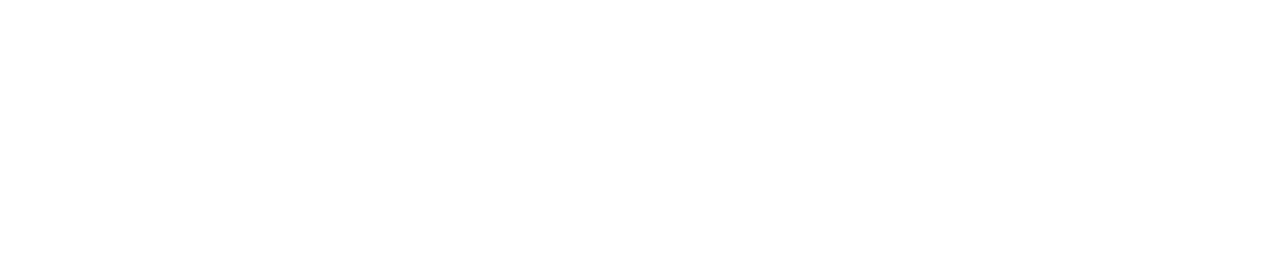
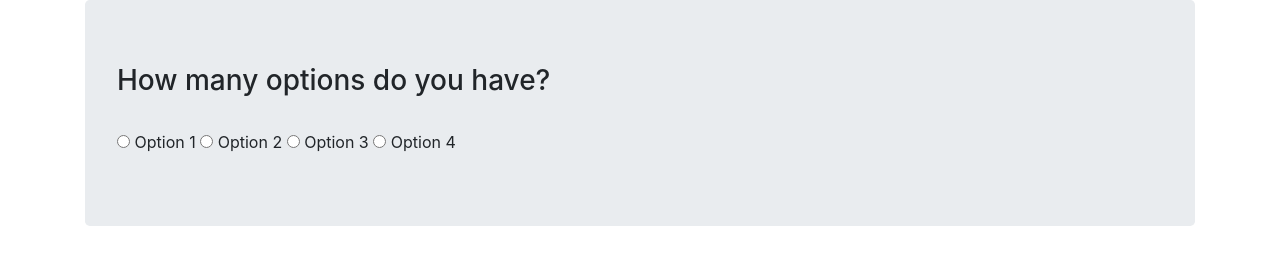
Before and after one commit to mirkomaya/TriviaGame, a plain HTML site: page index.html in a window 1280 px wide. Both pictures are taken after a click on the button "Start Game". Drawn offline with nearby package versions, Linux system fonts and the light colour scheme.

Commit message:
Began testing radio input form.

```diff
--- a/assets/javascript/app.js
+++ b/assets/javascript/app.js
@@ -16,8 +16,12 @@ function viewQuestion() {
 }
 // append with radio
 
+$("#questionBox").hide();
+
 
 
 $("#startButton").on("click", function () {
     $("#jumbo").hide();
+    $("#questionBox").show();
+
 });
--- a/index.html
+++ b/index.html
@@ -16,9 +16,27 @@
             <hr class="my-4">
             <button id="startButton" type="button" class="btn btn-dark">Start Game</button>
         </div>
+        <div id="questionBox" class="jumbotron">
+            <form>
+                <h3>How many options do you have?</h3>
+                <br>
+                <label class="radio-inline">
+                    <input type="radio" name="optradio"> Option 1
+                </label>
+                <label class="radio-inline">
+                    <input type="radio" name="optradio"> Option 2
+                </label>
+                <label class="radio-inline">
+                    <input type="radio" name="optradio"> Option 3
+                </label>
+                <label class="radio-inline">
+                    <input type="radio" name="optradio"> Option 4
+                </label>
+            </form>
+        </div>
 
 
-    <script type="text/javascript" src="assets/javascript/app.js"></script>
+        <script type="text/javascript" src="assets/javascript/app.js"></script>
 
 </body>
 
```
